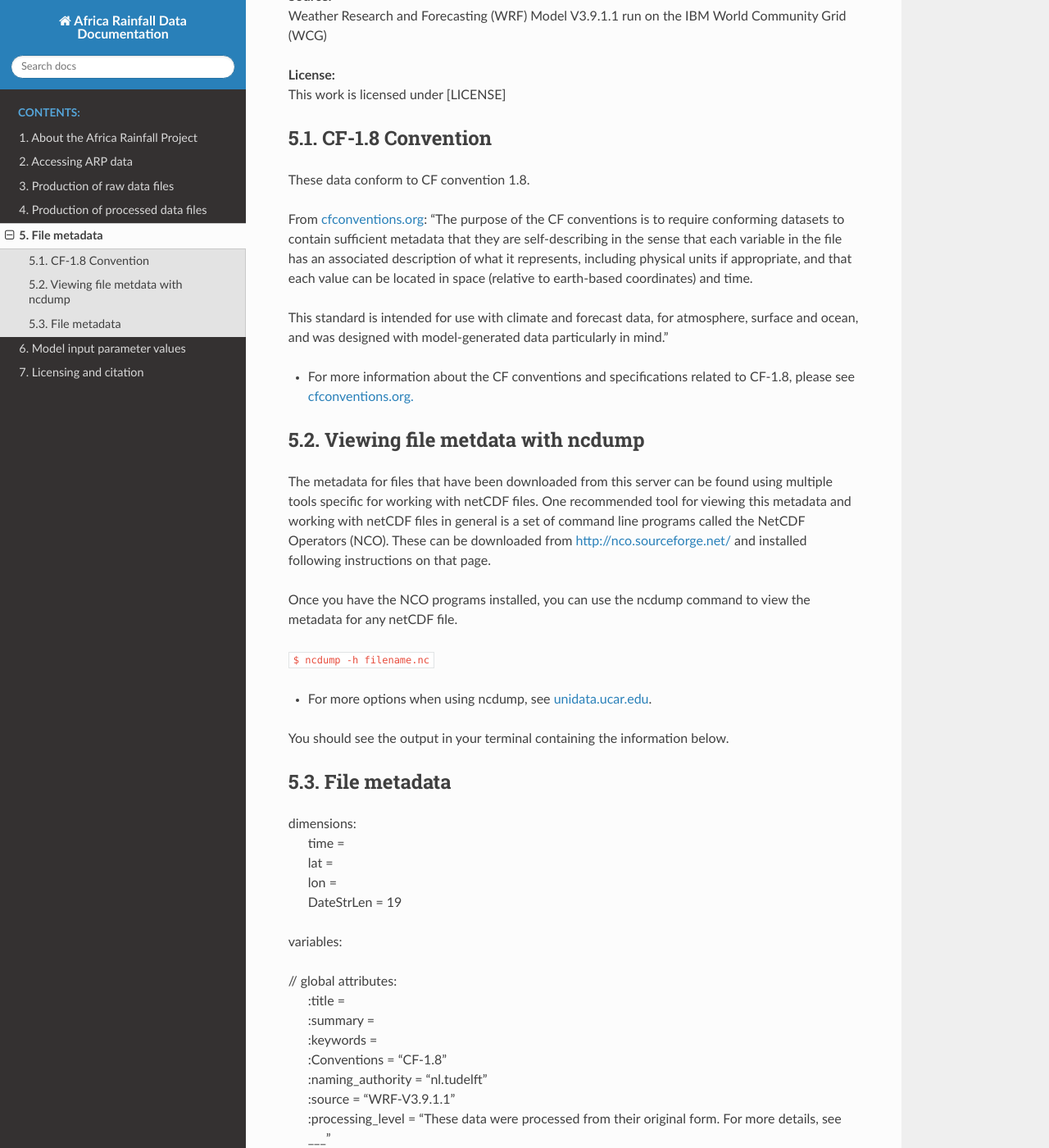
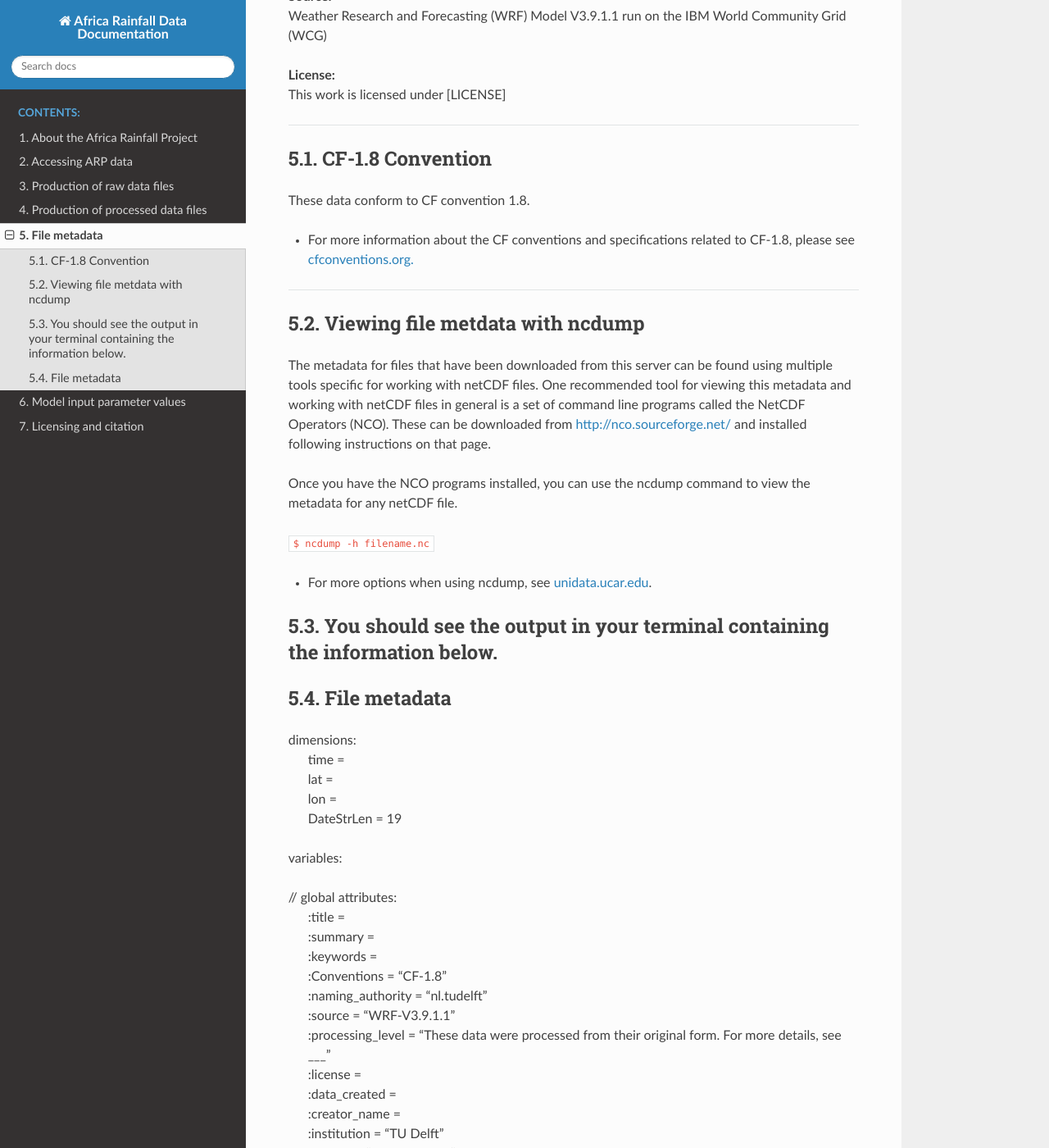
Before and after one commit to CEG-TU-Delft/africarain-docs, a Sphinx documentation site: the page built from docs/source/metadata.rst, in a window 1280 px wide and 1400 px high, scrolled down 632 px. Shown: the whole window at 82% size. Built offline with Sphinx 7.4.7 and the Read the Docs theme 2.0.0, drawn with Linux system fonts in a browser that asks for light colours.

Commit message:
add section breaks

```diff
--- a/docs/source/about.rst
+++ b/docs/source/about.rst
@@ -35,7 +35,7 @@ For researchers, WRF can produce simulations based on actual atmospheric conditi
 WRF is currently in operational use at NCEP and other national meteorological centers as well as in real-time forecasting configurations at laboratories, universities, and companies."
 
 + Read more about `The Weather Research and Forecasting Model <https://www.mmm.ucar.edu/weather-research-and-forecasting-model>`_
-
+---------------
 
 The World Community Grid
 ------------------------
@@ -47,13 +47,13 @@ World Community Grid receives the results volunteers send back (often called wor
 
 + Africa Rainfall Project Overview on `The World Community Grid website <https://www.worldcommunitygrid.org/research/arp1/overview.do>`_
 + `Join The World Community Grid <https://www.worldcommunitygrid.org/join.action?projectToAdd=arp1>`_ so you and your computer can help accelerate this important research
-
+---------------
 
 ARP project news and updates
 ----------------------------
 + `Lastest news and updates on the ARP project from WCG <https://www.worldcommunitygrid.org/research/arp1/news.do>`_
 + `Project statistics (data production and model runs) <https://www.worldcommunitygrid.org/stat/viewProject.do?projectShortName=arp1>`_
-
+---------------
 
 More resources
 --------------
--- a/docs/source/access.rst
+++ b/docs/source/access.rst
@@ -1,10 +1,10 @@
 Accessing ARP data
 ==================
-Data are netCDF files (netcdf 3 classic 64-bit)
 
 THREDDS server
 --------------
-Hosted at TU Delft. (URL)
+Data are netCDF files (netcdf 3 classic 64-bit). Hosted at TU Delft. (URL)
+--------------
 
 Slicing data
 ------------
@@ -16,6 +16,7 @@ Time
 ^^^^
 Suggest using NCO (link) and/or python.
 demo scripts for how to slice and pull data
+--------------
 
 Contact
 -------
--- a/docs/source/citing.rst
+++ b/docs/source/citing.rst
@@ -4,6 +4,7 @@ Licensing and citation
 License
 -------
 These data are provided under a [LICENSE]. [EXPLANATION OF TERMS].
+---------------
 
 How to cite these data
 ----------------------
--- a/docs/source/metadata.rst
+++ b/docs/source/metadata.rst
@@ -24,16 +24,14 @@ File metadata
 |
 | **License:**
 | This work is licensed under [LICENSE]
+---------------
 
 CF-1.8 Convention
 -----------------
 These data conform to CF convention 1.8.
 
-From `cfconventions.org <http://cfconventions.org/Data/cf-conventions/cf-conventions-1.8/cf-conventions.html#_abstract>`_: "The purpose of the CF conventions is to require conforming datasets to contain sufficient metadata that they are self-describing in the sense that each variable in the file has an associated description of what it represents, including physical units if appropriate, and that each value can be located in space (relative to earth-based coordinates) and time.
-
-This standard is intended for use with climate and forecast data, for atmosphere, surface and ocean, and was designed with model-generated data particularly in mind."
-
 + For more information about the CF conventions and specifications related to CF-1.8, please see `cfconventions.org. <http://cfconventions.org/Data/cf-conventions/cf-conventions-1.8/cf-conventions.html>`_
+---------------
 
 Viewing file metdata with ncdump
 --------------------------------
@@ -46,6 +44,7 @@ Once you have the NCO programs installed, you can use the ncdump command to view
 + For more options when using ncdump, see `unidata.ucar.edu <https://www.unidata.ucar.edu/software/netcdf/workshops/2011/utilities/NcdumpExamples.html>`_.
 
 You should see the output in your terminal containing the information below.
+---------------
 
 File metadata
 -------------
--- a/docs/source/provenance.rst
+++ b/docs/source/provenance.rst
@@ -7,6 +7,7 @@ Raw simulation data production
 Data are high-resolution computer simulations of localized rainstorms in sub-Saharan Africa produced using massive, crowd-sourced computing power from World Community Grid (see documentation on `The World Community Grid <https://africarain.readthedocs.io/en/latest/about.html#the-world-community-grid>`_).
 
 The amount of raw simulation data produced is about 0.5 PB or, in more nostalgic terms, a pile of floppy disks of over 1000 km. That pile would weigh over 6700 tons and would be over 1200 km high. About twenty variables of direct interest are stored and uploaded to the central WCG facility. These data are stored in netCDF files.
+---------------
 
 Forcing data
 ------------
@@ -18,6 +19,7 @@ Forcing data used as input for the simulation results come from:
 From `rda.urcar.edu <https://rda.ucar.edu/datasets/ds083.3/#!description>`_: "These NCEP FNL (Final) operational global analysis and forecast data are on 0.25-degree by 0.25-degree grids prepared operationally every six hours. This product is from the Global Data Assimilation System (GDAS), which continuously collects observational data from the Global Telecommunications System (GTS), and other sources, for many analyses."
 
 The data are available from UCAR `here <https://rda.ucar.edu/datasets/ds083.3/#!description>`_. Data are free but registration is required.
+---------------
 
 Model architecture
 ------------------
@@ -32,10 +34,12 @@ Finally, a unit of 52 km x 52km is calculated at the center of the intermediate
 Model input parameter values
 ^^^^^^^^^^^^^^^^^^^^^^^^^^^^
 For a complete list of parameter values were used as inputs for the WRF model in order to produce the resulting simulation data, please see `Model input parameter values. <https://africarain.readthedocs.io/en/latest/input_values.html#model-input-parameter-values>`_
+---------------
 
 Time period
 -----------
 The period of simulation data covered will ultimately run from 1 June 2018 until 31 May 2019. Raw simulation data are generated on rolling basis subject to volunteer participation. If the current pace continues, the dataset is expected to be complete in mid-2022. Simulation data are generated at a 15-minute time interval.
+---------------
 
 Units
 -----
@@ -49,11 +53,13 @@ The domains used in the simulation have the following resolutions:
 + Domain 3: 1 km
 
 The centroid of each unit is separated by 15.3 minutes of arc in both latitude and longitude. Each unit partially overlaps with adjacent units; all domains contain 51 X 51 grid points. The model results are non-deterministic, so units were designed to overlap and create redundancy for a given geographic location, i.e., more than one value for an specific geographic location at a given time. These values were treated in the processed data available for download, to remove the overlapping values effect. More information about how this was done can be found in `Production of processed data <file:///Users/acryan/Desktop/africarain-docs/docs/build/html/data_processing.html#production-of-processed-data-files>`_.
+---------------
 
 Georeferencing information
 --------------------------
 
 The projection of the raw siulation data is Lambert Conformal with the true latitudes 1 and 2 being 20 and 0 degrees, respectively. The standard longitude is 5 degrees.
+---------------
 
 Variables in raw simulation dataset
 -----------------------------------
```
Also changed, not shown: docs/source/data_processing.rst (+4 -3 lines).
